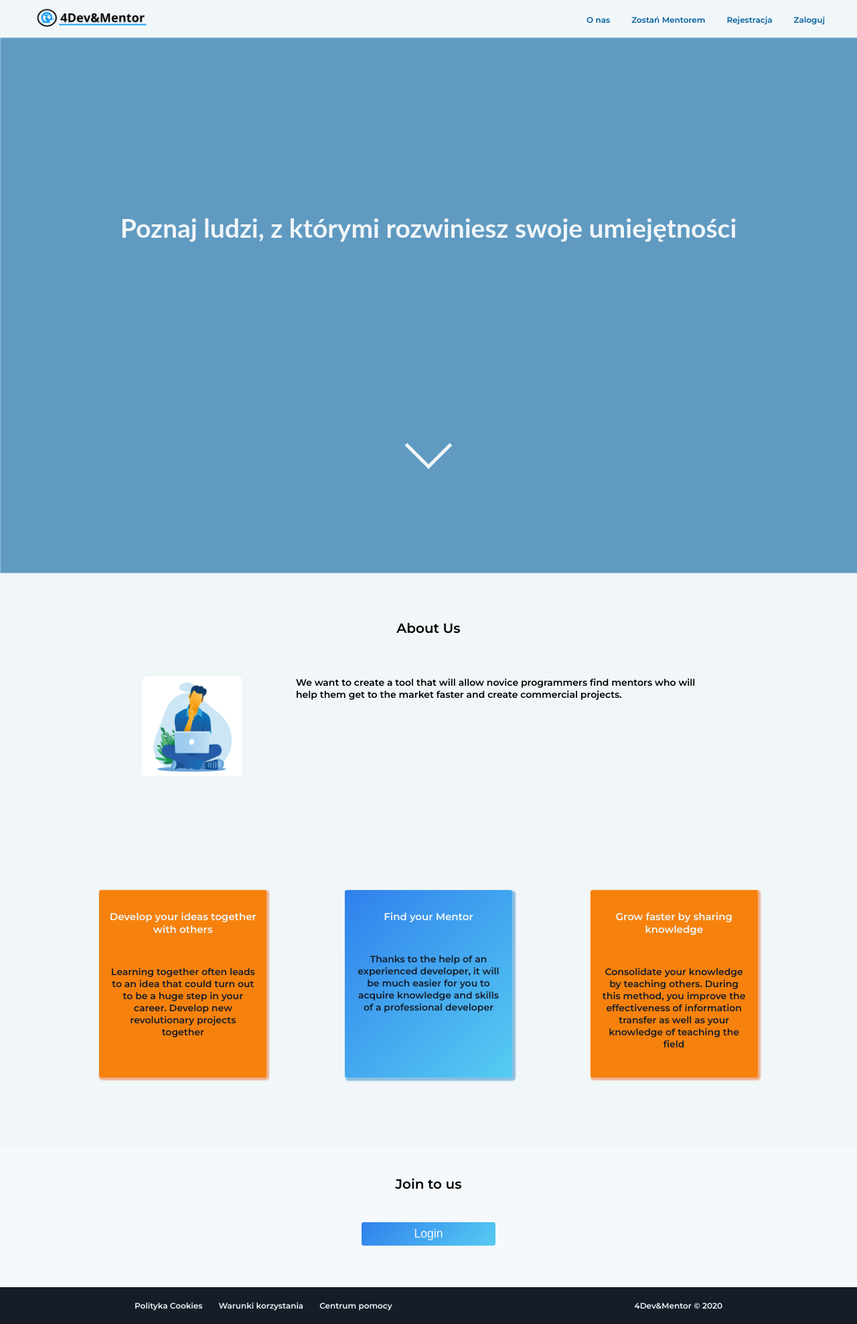
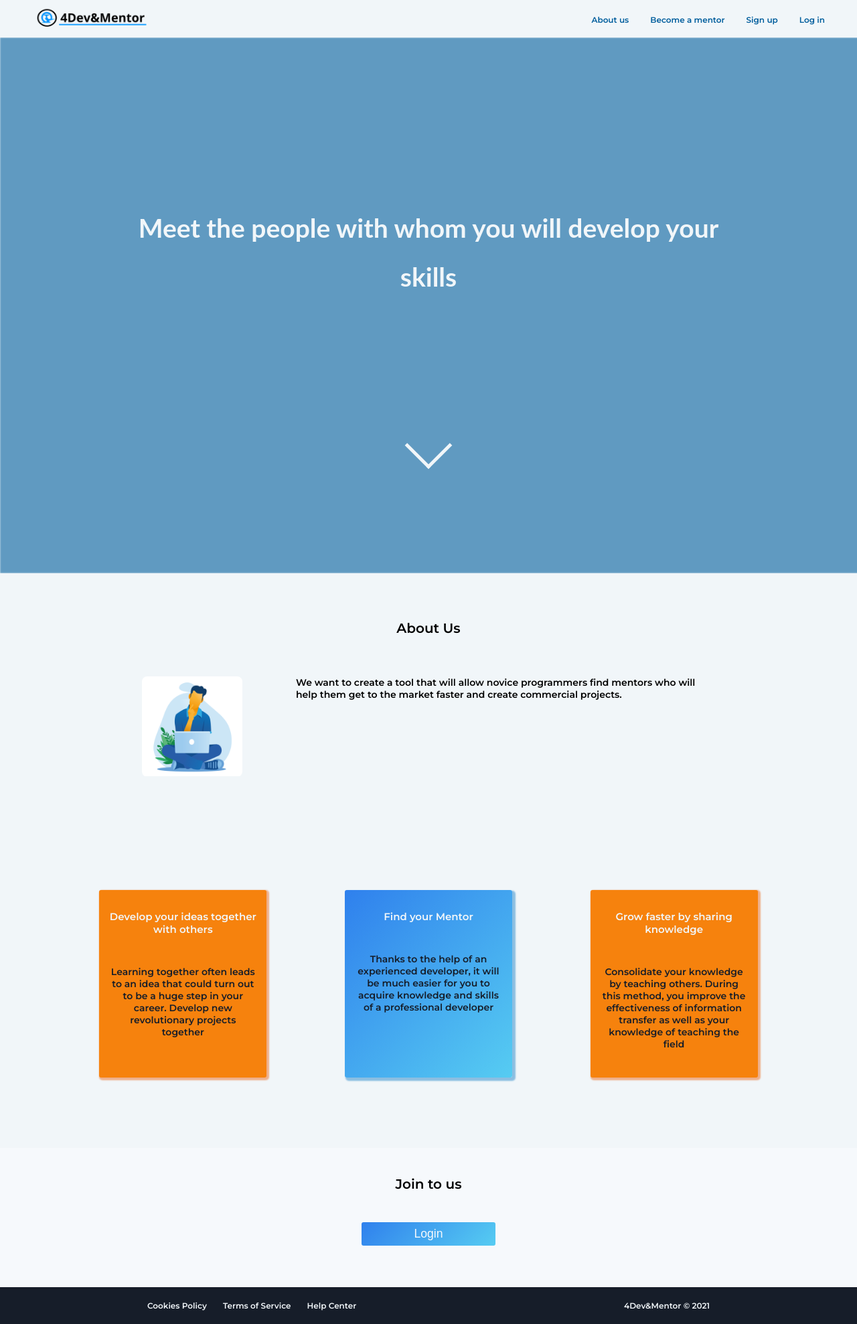
Before and after one commit to javorskyp/code-mentoring, a React (Create React App) app in the folder client/: page / in a window 1280 px wide. Shown: the whole page at 67% size. Built offline with nearby package versions, Linux system fonts and the light colour scheme; no server answers.

Commit message:
text in page

```diff
--- a/client/src/components/elements/Footer/Footer.tsx
+++ b/client/src/components/elements/Footer/Footer.tsx
@@ -43,12 +43,12 @@ export const Footer: FunctionComponent = () => (
      <div className="section">
          <ul className="footer_links">
             <div>
-                <a href="/"><span>Polityka Cookies</span></a>
-                <a href="/"><span>Warunki korzystania</span></a>
-                <a href="/"><span>Centrum pomocy</span></a>
+                <a href="/"><span>Cookies Policy</span></a>
+                <a href="/"><span>Terms of Service</span></a>
+                <a href="/"><span>Help Center</span></a>
             </div>
             <div>
-                <a href="/"><span>4Dev&Mentor © 2020</span></a>
+                <a href="/"><span>4Dev&Mentor © 2021</span></a>
             </div>
          </ul>
      </div>
--- a/client/src/modules/Navbar/CollapseMenu.tsx
+++ b/client/src/modules/Navbar/CollapseMenu.tsx
@@ -13,12 +13,12 @@ const CollapseMenu: FunctionComponent<NavbarStateProps> = ({ isNavbarOpen, handl
     <>
       <li>
         <Link to="/register">
-          Rejestracja
+          Sign up
         </Link>
       </li>
       <li>
         <Link to="/login">
-          Zaloguj
+          Sign in
         </Link>
       </li>
     </>
@@ -28,12 +28,12 @@ const CollapseMenu: FunctionComponent<NavbarStateProps> = ({ isNavbarOpen, handl
     <>
       <li>
         <Link to="/">
-          Profil
+          Profile
         </Link>
       </li>
       <li>
         <Link to="/" onClick={() => logOut}>
-          Wyloguj
+          Sign out
         </Link>
       </li>
     </>
@@ -65,7 +65,7 @@ const CollapseMenu: FunctionComponent<NavbarStateProps> = ({ isNavbarOpen, handl
               offset={0}
               duration={500}
             >
-              O nas
+              About us
           </LinkScroll>
           </li>
           <li>
@@ -77,7 +77,7 @@ const CollapseMenu: FunctionComponent<NavbarStateProps> = ({ isNavbarOpen, handl
               offset={0}
               duration={500}
             >
-              Zostań Mentorem
+              Become a mentor
           </LinkScroll>
           </li>
 
--- a/client/src/modules/Navbar/Navbar.tsx
+++ b/client/src/modules/Navbar/Navbar.tsx
@@ -29,14 +29,14 @@ const Navbar: FunctionComponent = () => {
   }
   const guestLinks = (
     <>
-      <Link to="/auth/register">Rejestracja</Link>
-      <Link to="/auth/login">Zaloguj</Link>
+      <Link to="/auth/register">Sign up</Link>
+      <Link to="/auth/login">Log in</Link>
     </>
   );
   const authLinks = (
     <>
-      <Link to="/">Profil</Link>
-      <Link onClick={() => logOut} to="/">Wyloguj</Link>
+      <Link to="/">Profile</Link>
+      <Link onClick={() => logOut} to="/">Sign out</Link>
     </>
   );
 
@@ -53,7 +53,7 @@ const Navbar: FunctionComponent = () => {
             offset={0}
             duration={500}
           >
-            O nas
+            About us
           </LinkScroll>
           <LinkScroll
             activeClass="active"
@@ -63,7 +63,7 @@ const Navbar: FunctionComponent = () => {
             offset={0}
             duration={500}
           >
-            Zostań Mentorem
+            Become a mentor
           </LinkScroll>
           {!loading && isAuthenticated ? authLinks : guestLinks}
         </NavLinks>
--- a/client/src/modules/auth/views/Login/Login.tsx
+++ b/client/src/modules/auth/views/Login/Login.tsx
@@ -48,7 +48,7 @@ export const Login: FunctionComponent = () => {
                     </StyledForm>
                 </form>
                 <a href="a"><p>Forgot your password?</p></a>
-                <p>or login with</p>
+                <p>or Sign In with</p>
                 <SocialMedia>
                     <div>
                         <a href={`${process.env.REACT_APP_SERVER_URL}/auth/facebook`}>
--- a/client/src/modules/auth/views/Register/Register.tsx
+++ b/client/src/modules/auth/views/Register/Register.tsx
@@ -49,7 +49,7 @@ export const Register: FunctionComponent = () => {
                 </form>
 
                 <p>message form the register verification</p>
-                <p>or register with</p>
+                <p>or Sign Up with</p>
                 <SocialMedia>
                     <div>
                         <a href={`${process.env.REACT_APP_SERVER_URL}/auth/facebook`}>
--- a/client/src/modules/landingpage/components/Hero/Hero.tsx
+++ b/client/src/modules/landingpage/components/Hero/Hero.tsx
@@ -1,6 +1,5 @@
 import React from 'react';
 import styled from 'styled-components';
-import alvaroReyesCoders from '../../../../assets/alvaroReyesCoders.jpg';
 
 const Styles = styled.div `
     background: var(--LightThemeBcg);
@@ -52,19 +51,13 @@ const Mask = styled.div`
 
 `;
 
-const ImgOfCoders =styled.img`
-    height: 100vh;
-    width: 1400px;
-    border-radius: 5px;
-`;
-
 export const Hero = () => (
     <Styles id="section1">
          <Wrapper>
              <Mask>
 
              </Mask>
-             <Text>Poznaj ludzi, z którymi rozwiniesz swoje umiejętności</Text>
+             <Text>Meet the people with whom you will develop your skills</Text>
              <Arrow/>
         </Wrapper>
     </Styles>
```
